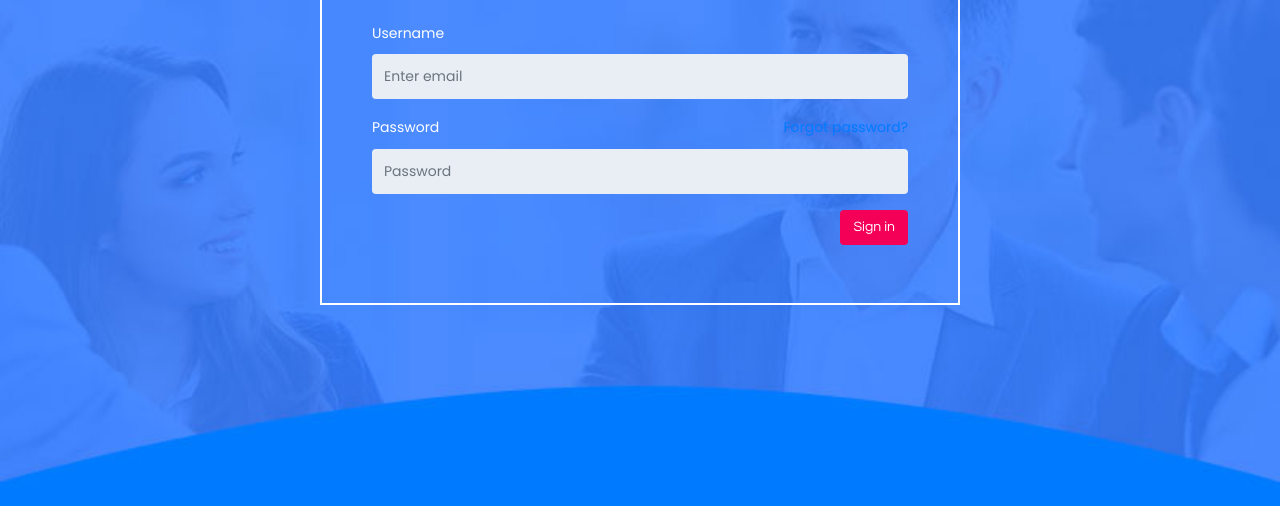
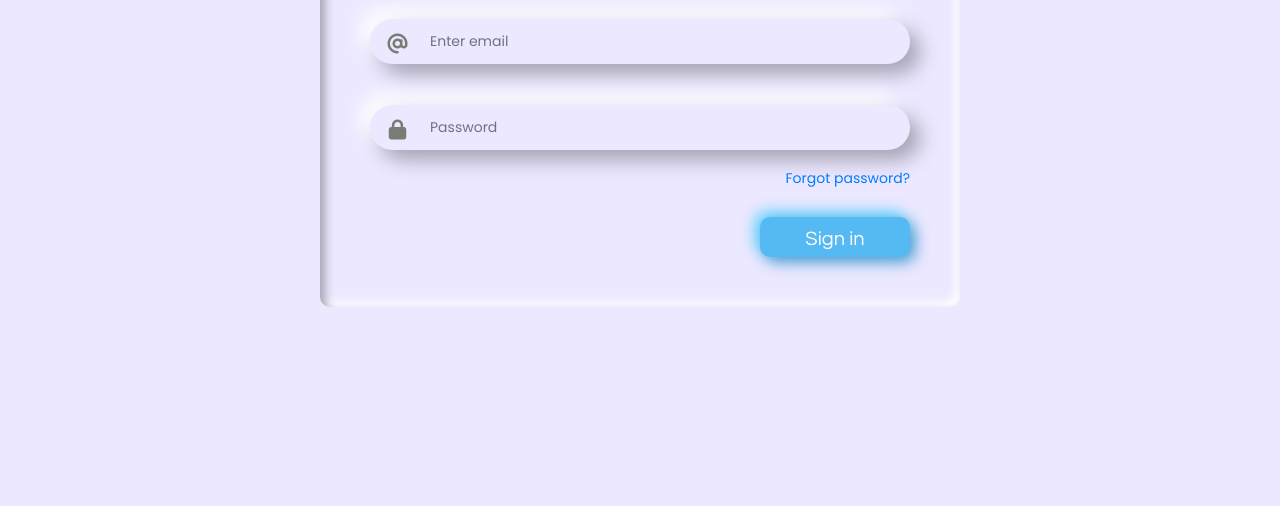
Before and after one commit to sreehari61/question-paper-generator, a plain HTML site: page index.html in a window 1280 px wide. Shown: the part 294-800 px from the top of the page. Drawn offline with nearby package versions, Linux system fonts and the light colour scheme.

Commit message:
second commit

```diff
--- /dev/null
+++ b/css/custom.css
@@ -0,0 +1,61 @@
+.sign-in-page{
+    background-color: #ece8ff;
+    height: 100vh;
+}
+
+.login-main{
+    border-radius: 10px;
+    background: #ece8ff;
+    box-shadow: inset 5px 5px 10px #a5a2b3,
+                inset -5px -5px 10px #ffffff;
+}
+
+#password,#email{
+    border-radius:50px;
+    background: #ece8ff;
+    box-shadow:  10px 10px 20px #a5a2b3,
+                -10px -10px 20px #ffffff;
+    padding-left: 60px;
+}
+.i{
+    position: absolute;
+    text-align: center;
+    line-height: 50px;
+    font-size: 20px;
+    top:0;
+    /* background-color: red; */
+    width: 55px;
+    height: 45px;
+    border-top-left-radius: 50px;
+    border-bottom-left-radius: 50px;
+}
+
+#password:focus,#email:focus{
+    box-shadow: inset 5px 5px 10px #a5a2b3,
+            inset -5px -5px 10px #ffffff,
+            10px 10px 20px #a5a2b3,
+            -10px -10px 20px #ffffff;
+}
+
+.lbtn{
+    border-radius: 10px;
+    color: white;
+    font-size: 20px;
+    width: 150px;
+    height: 40px;
+    background: #55b9f3;
+    box-shadow: 5px 5px 15px #489dcf,
+                -5px -5px 15px #62d5ff;
+
+}
+
+.lbtn:hover{
+    border-radius: 10px;
+    color: white;
+    width: 150px;
+    height: 40px;
+    background: #55b9f3;
+    box-shadow: inset 15px 15px 30px #489dcf,
+            inset -15px -15px 30px #62d5ff;
+
+}
--- a/index.html
+++ b/index.html
@@ -15,6 +15,7 @@
       <!-- Responsive CSS -->
       <link rel="stylesheet" href="../css/responsive.css">
       <link rel="stylesheet" href="https://cdnjs.cloudflare.com/ajax/libs/toastr.js/latest/css/toastr.min.css">
+      <link rel="stylesheet" href="css/custom.css">
 
 
       <script src = "https://www.gstatic.com/firebasejs/7.6.1/firebase-app.js"> </script>
@@ -22,6 +23,7 @@
       <script src = "https://www.gstatic.com/firebasejs/7.6.1/firebase-auth.js"> </script>
       <script src="https://www.gstatic.com/firebasejs/7.6.1/firebase-firestore.js"></script>
       <script src="https://www.gstatic.com/firebasejs/7.6.1/firebase-functions.js"></script>
+      <script src="https://kit.fontawesome.com/88ffbf7214.js" crossorigin="anonymous"></script>
    </head>
    <body>
       <!-- loader Start -->
@@ -43,26 +45,27 @@
       </div>
       <!-- loader END -->
         <!-- Sign in Start -->
-        <section class="sign-in-page bg-white">
-            <div class="container-fluid p-0" style="background: url(images/login/2.jpg) no-repeat 0 0; background-size: cover;">
+        <section class="sign-in-page">
+            <div class="container-fluid p-0">
                 <div class="row no-gutters">
                     <div class="col-lg-3 col-lg-0"></div>
-                    <div class="col-lg-6  align-self-center" style="height: 100vh;">
-                        <div class="sign-in-from" style="padding:50px; border: 2px solid white;margin-top:150px;">
-                            <h1 class="mb-0" style="color:white">Sign in</h1>
-                            <p style="color:white">Enter your Username and Password.</p>
-                            <form class="mt-4">
-                                <div class="form-group">
-                                    <label for="exampleInputEmail1" style="color:white">Username</label>
+                    <div class="col-lg-6  align-self-center">
+                        <div class="sign-in-from login-main" style="padding:50px;margin-top:150px;">
+                            <h1 class="mb-0">Sign in</h1>
+                            <!-- <p>Enter your Username and Password.</p> -->
+                            <form class="mt-4"><br>
+                                <div class="form-group" style="position: relative;">
                                     <input type="email" id="email" class="form-control mb-0" id="exampleInputEmail1" placeholder="Enter email">
-                                </div>
-                                <div class="form-group">
-                                    <label for="exampleInputPassword1" style="color:white">Password</label>
-                                    <a href="#" class="float-right">Forgot password?</a>
+                                    <span  class="i"><i class="fas fa-at"></i></span>
+                                </div><br>
+
+                                <div class="form-group" style="position: relative;">
                                     <input type="password" id="password" class="form-control mb-0" id="exampleInputPassword1" placeholder="Password">
+                                    <span  class="i"><i class="fas fa-lock"></i></span>
                                 </div>
                                 <div class="d-inline-block w-100">
-                                    <button type="submit" id="submit" class="btn float-right" style="background-color:#f50057;color:white">Sign in</button>
+                                    <a href="#" class="float-right">Forgot password?</a><br><br>
+                                    <button type="submit" id="submit" class="btn float-right lbtn">Sign in</button>
                                 </div>
                             </form>
                         </div>
@@ -118,7 +121,6 @@
 
             $(document).ready(()=>{
                 check();
-                console.log('ready');
             });
 
             function check(){
--- a/js/services/checkuser.js
+++ b/js/services/checkuser.js
@@ -19,3 +19,6 @@ function check_user(role){
         }
     });
 }
+
+
+// infytq descussions
```
